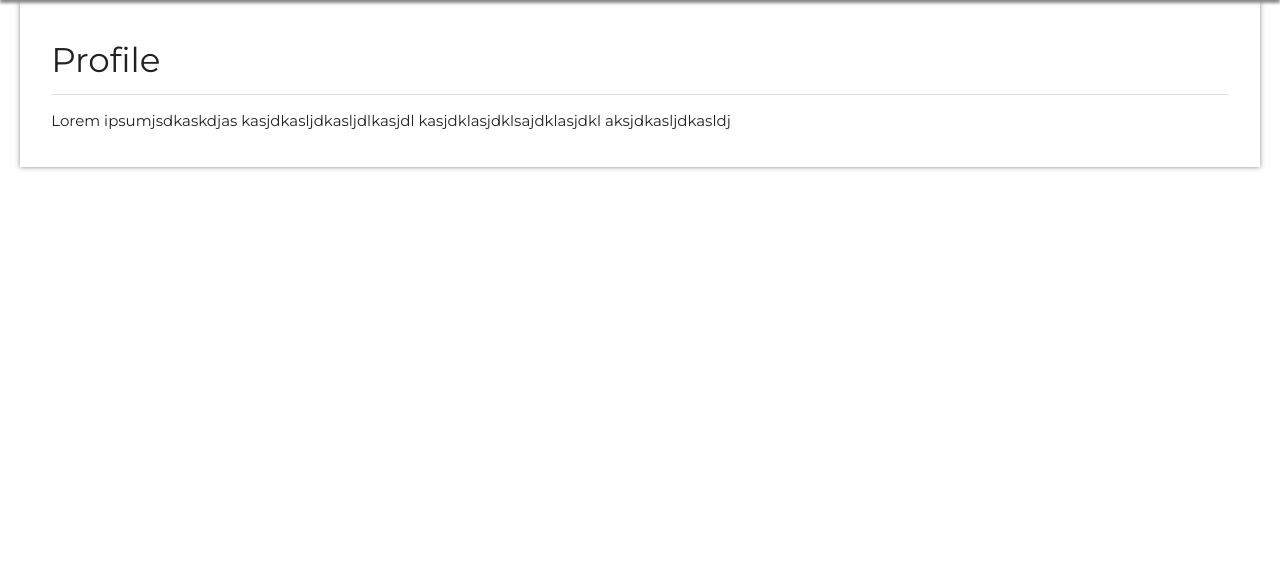
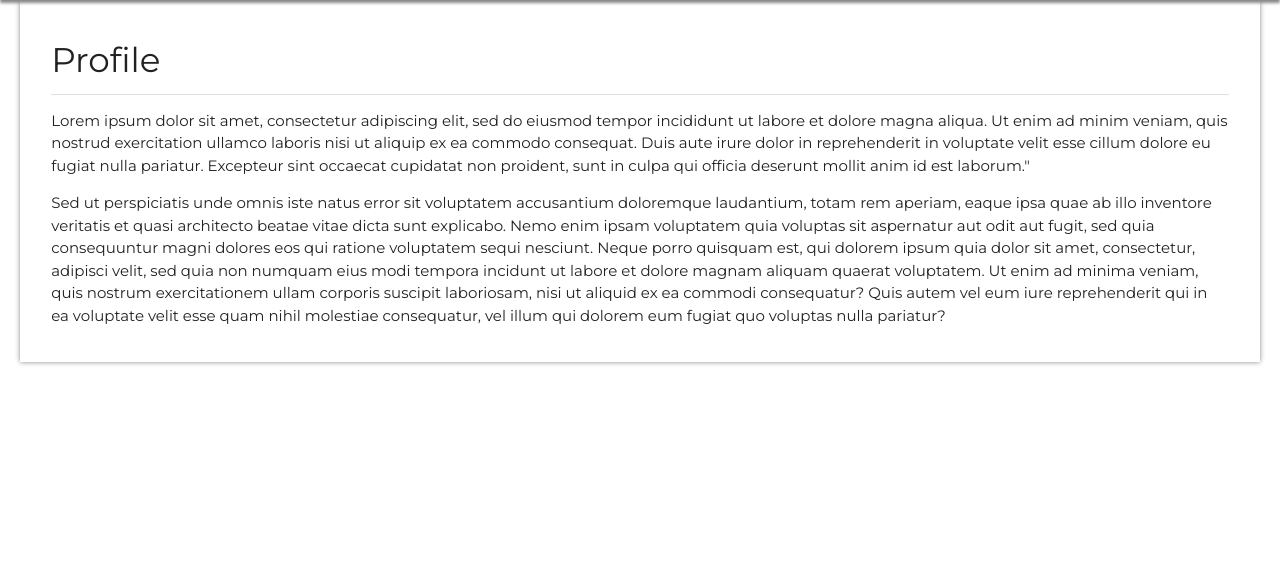
Before and after one commit to nabilrhman/MapChat, a PHP site: page /profile.php in a window 1280 px wide. Shown: the part 97-664 px from the top of the page. Run offline with PHP 8.4, Linux system fonts and the light colour scheme.

Commit message:
Adds lorem ipsum to about and profile page.

```diff
--- a/about.php
+++ b/about.php
@@ -59,7 +59,7 @@
 
                 <h4>About</h4>
                 <div class="divider"></div>
-                <p>Lorem ipsumjsdkaskdjas kasjdkasljdkasljdlkasjdl kasjdklasjdklsajdklasjdkl aksjdkasljdkasldj</p>
+                <p>Lorem ipsum dolor sit amet, consectetur adipiscing elit, sed do eiusmod tempor incididunt ut labore et dolore magna aliqua. Ut enim ad minim veniam, quis nostrud exercitation ullamco laboris nisi ut aliquip ex ea commodo consequat. Duis aute irure dolor in reprehenderit in voluptate velit esse cillum dolore eu fugiat nulla pariatur. Excepteur sint occaecat cupidatat non proident, sunt in culpa qui officia deserunt mollit anim id est laborum."</p>
 
 
 
--- a/profile.php
+++ b/profile.php
@@ -55,8 +55,8 @@ include 'header.php';
 
         <h4>Profile</h4>
         <div class="divider"></div>
-        <p>Lorem ipsumjsdkaskdjas kasjdkasljdkasljdlkasjdl kasjdklasjdklsajdklasjdkl aksjdkasljdkasldj</p>
-
+        <p>Lorem ipsum dolor sit amet, consectetur adipiscing elit, sed do eiusmod tempor incididunt ut labore et dolore magna aliqua. Ut enim ad minim veniam, quis nostrud exercitation ullamco laboris nisi ut aliquip ex ea commodo consequat. Duis aute irure dolor in reprehenderit in voluptate velit esse cillum dolore eu fugiat nulla pariatur. Excepteur sint occaecat cupidatat non proident, sunt in culpa qui officia deserunt mollit anim id est laborum."</p>
+        <p>Sed ut perspiciatis unde omnis iste natus error sit voluptatem accusantium doloremque laudantium, totam rem aperiam, eaque ipsa quae ab illo inventore veritatis et quasi architecto beatae vitae dicta sunt explicabo. Nemo enim ipsam voluptatem quia voluptas sit aspernatur aut odit aut fugit, sed quia consequuntur magni dolores eos qui ratione voluptatem sequi nesciunt. Neque porro quisquam est, qui dolorem ipsum quia dolor sit amet, consectetur, adipisci velit, sed quia non numquam eius modi tempora incidunt ut labore et dolore magnam aliquam quaerat voluptatem. Ut enim ad minima veniam, quis nostrum exercitationem ullam corporis suscipit laboriosam, nisi ut aliquid ex ea commodi consequatur? Quis autem vel eum iure reprehenderit qui in ea voluptate velit esse quam nihil molestiae consequatur, vel illum qui dolorem eum fugiat quo voluptas nulla pariatur?</p>
 
 
         <!-- Teal page content  -->
```
